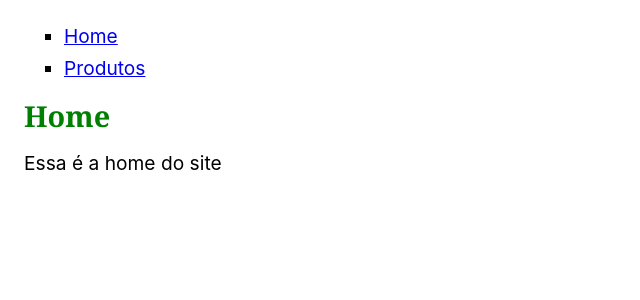
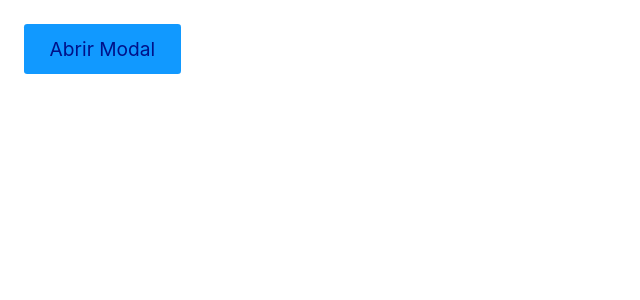
Before and after one commit to JosueFernandes7/OneBitCode, a React (Create React App) app in the folder ReactJs/04. ReactAppOg/myapp/: page / in a window 1280 px wide. Shown: the top 300 px of the page, without its empty margins (0-640 px from the left). Built offline with nearby package versions, Linux system fonts and the light colour scheme.

Commit message:
useState

```diff
--- a/ReactJs/04. ReactAppOg/myapp/src/App.js
+++ b/ReactJs/04. ReactAppOg/myapp/src/App.js
@@ -1,20 +1,15 @@
 import React from 'react'
-import Header from './Header'
-import Home from './Home';
-import Produtos from './Produtos';
+import ButtonModal from './ButtonModal';
+import Modal from './Modal';
+
 
 const App = () => {
-  const { pathname } = window.location
-  let Component;
-
-  if(pathname === "/produtos") {
-    Component = Produtos
-  } else Component = Home
+ const [modal, setModal] = React.useState(false);
 
   return (
     <section>
-      <Header />
-      <Component/>
+      <Modal setModal={setModal} modal={modal}/>
+     <ButtonModal setModal={setModal} estado = {modal}/>
     </section>
   )
 }
--- /dev/null
+++ b/ReactJs/04. ReactAppOg/myapp/src/ButtonModal.js
@@ -0,0 +1,7 @@
+import React from 'react';
+
+const ButtonModal = ({ setModal }) => {
+  return <button onClick={() => setModal(true)}>Abrir Modal</button>;
+};
+
+export default ButtonModal;
--- a/ReactJs/04. ReactAppOg/myapp/src/Header.js
+++ /dev/null
@@ -1,18 +0,0 @@
-import React from 'react'
-
-function Header() {
-  return (
-    <header>
-      <ul>
-        <li>
-          <a href="/">Home</a>
-        </li>
-        <li>
-          <a href="/produtos">Produtos</a>
-        </li>
-      </ul>
-    </header>
-  )
-}
-
-export default Header
--- a/ReactJs/04. ReactAppOg/myapp/src/Home.js
+++ /dev/null
@@ -1,13 +0,0 @@
-import React from 'react'
-import Titulo from './Titulo'
-
-function Home() {
-  return (
-    <div>
-      <Titulo titulo = "Home" cor = "green"/>
-      <p>Essa é a home do site</p>
-    </div>
-  )
-}
-
-export default Home
--- /dev/null
+++ b/ReactJs/04. ReactAppOg/myapp/src/Modal.js
@@ -0,0 +1,14 @@
+import React from 'react'
+
+function Modal({modal,setModal}) {
+  if(modal === true)
+    return (
+      <div>
+        Esse é um modal.
+        <button onClick={() => setModal(false)}>Fechar</button>
+      </div>
+    )
+  else return null
+}
+
+export default Modal
--- a/ReactJs/04. ReactAppOg/myapp/src/Produto.js
+++ /dev/null
@@ -1,14 +0,0 @@
-import React from 'react'
-
-function Produto({nome,propriedades}) {
-  return (
-    <div style={{margin: '1rem 0', padding: '1rem', border: '1px solid'}}>
-      <p>{nome}</p>
-      <ul>
-        {propriedades.map(prop => <li key={prop}>{prop}</li>)}
-      </ul>
-    </div>
-  )
-}
-
-export default Produto
--- a/ReactJs/04. ReactAppOg/myapp/src/Produtos.js
+++ /dev/null
@@ -1,17 +0,0 @@
-import React from 'react'
-import Titulo from './Titulo';
-import Produto from './Produto';
-function Produtos() {
-  const produtos = [
-    { nome: 'Notebook', propriedades: ['16gb ram', '512gb'] },
-    { nome: 'Smartphone', propriedades: ['2gb ram', '128gb'] },
-  ]
-  return (
-    <div >
-      <Titulo titulo = "Produtos" cor="red"/>
-      {produtos.map(produto => <Produto key={produto.nome} {...produto}></Produto>)}
-    </div>
-  )
-}
-
-export default Produtos;
--- a/ReactJs/04. ReactAppOg/myapp/src/Titulo.js
+++ /dev/null
@@ -1,9 +0,0 @@
-import React from 'react'
-
-function Titulo({titulo,cor}) {
-  return (
-    <h1 style={{color: cor}}>{titulo}</h1>
-  )
-}
-
-export default Titulo
```
